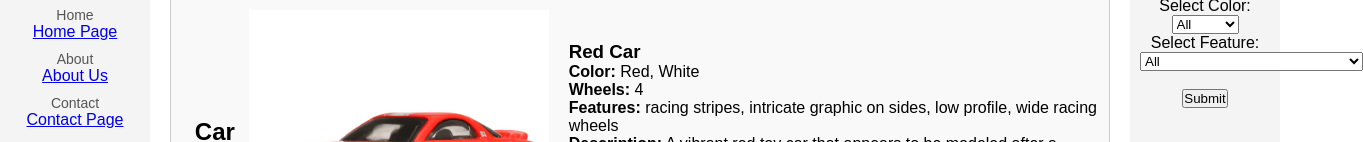
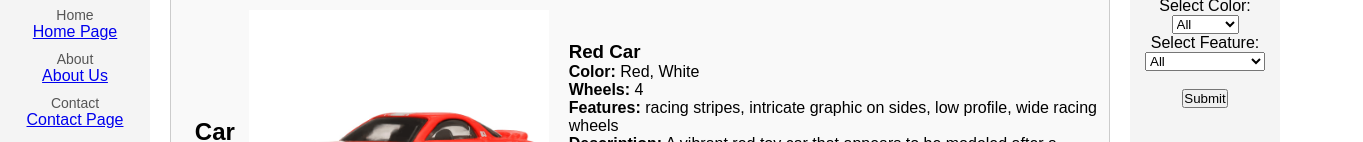
Before and after one commit to TUDRiley/WebDev_Project_ParCars, a plain HTML site: page index.html in a window 1280 px wide. Shown: the part 141-283 px from the top of the page, 1363 px wide, since content can reach past the window. Drawn offline with Linux system fonts and the light colour scheme.

Commit message:
Adding max width to feature select box

```diff
--- a/index.html
+++ b/index.html
@@ -65,7 +65,7 @@
             <br>
 
             <label for="feature-filter">Select Feature:</label>
-            <select id="feature-filter">
+            <select style="max-width: 120px" id="feature-filter">
                 <!-- Options will be populated by script.js -->
             </select>
 
```
